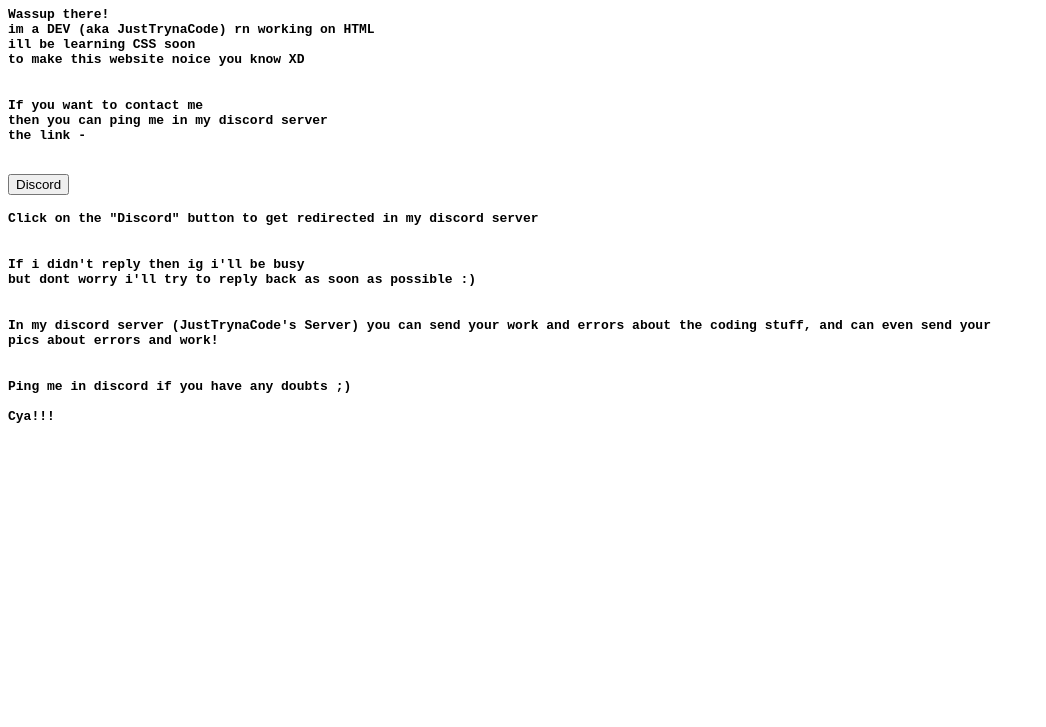
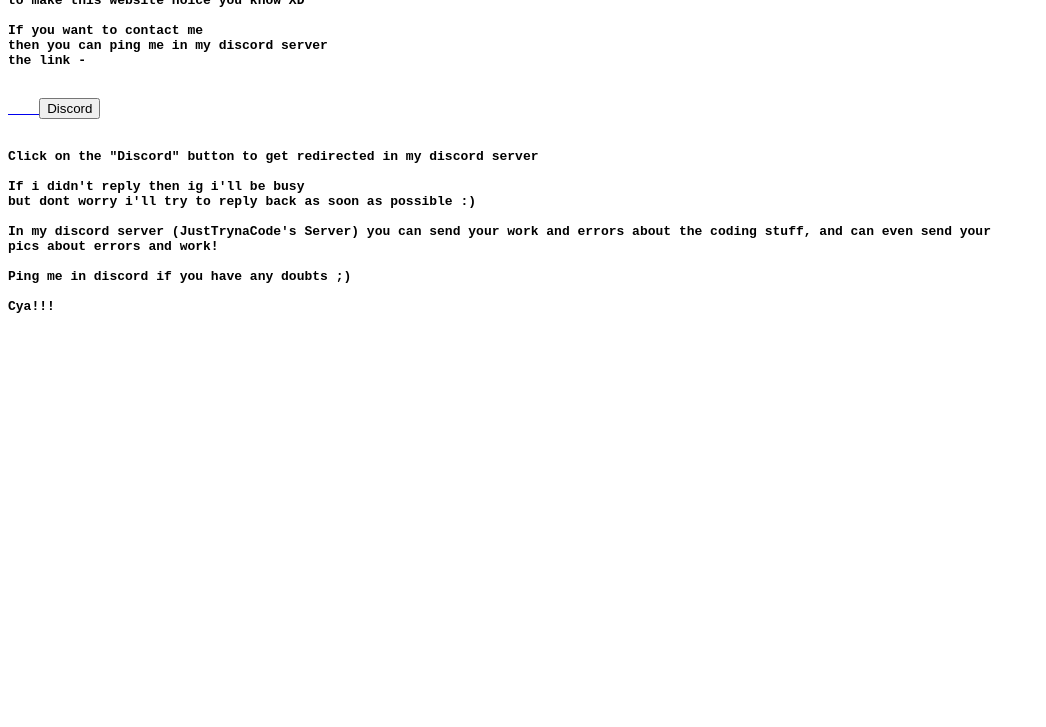
Before and after one commit to JustTrynacodee/JustTrynaCodee.github.io, a plain HTML site: page index.html in a window 1280 px wide. Shown: the part 73-800 px from the top of the page, without its empty margins (0-1046 px from the left). Drawn offline with Linux system fonts and the light colour scheme.

Commit message:
Update index.html

```diff
--- a/index.html
+++ b/index.html
@@ -1,18 +1,16 @@
 <!DOCTYPE html>
 <html lang="en">
-
 <head>
     <meta charset="UTF-8">
     <meta http-equiv="X-UA-Compatible" content="IE=edge">
     <meta name="viewport" content="width=device-width, initial-scale=1.0">
-    <title>JustTrynaCode</title>
+    <title>JustTrynaCodee</title>
 </head>
-
 <body>
     <div>
         <header>
             <h1>
-                JustTyrnaCode
+
             </h1>
         </header>
     </div>
@@ -25,68 +23,30 @@ Wassup there!
 im a DEV (aka JustTrynaCode) rn working on HTML
 ill be learning CSS soon
 to make this website noice you know XD
-                    </pre>
-                </b>
-            </p>
-    </div>
-    <div>
-        <p>
-            <b>
-                <pre>
+
 If you want to contact me
 then you can ping me in my discord server
 the link -
-                    </pre>
-            </b>
-        </p>
-    </div>
-    <div>
-        <a href="https://discord.gg/txWPp3UQ9x" target="_blank">
-            <button>Discord</button></a>
-    </div>
-    <div>
-        <p>
-            <b>
-                <pre>
+
+<div><a href="https://discord.gg/txWPp3UQ9x" target="_blank">
+    <button>Discord</button></a></div>
+
 Click on the "Discord" button to get redirected in my discord server
-                </pre>
-            </b>
-        </p>
-    </div>
-    <div>
-        <p>
-            <b>
-                <pre>
+
 If i didn't reply then ig i'll be busy
 but dont worry i'll try to reply back as soon as possible :)
-                </pre>
-            </b>
-        </p>
-    </div>
-    <div>
-        <p>
-            <b>
-                <pre>
+
 In my discord server (JustTrynaCode's Server) you can send your work and errors about the coding stuff, and can even send your
 pics about errors and work!
-                </pre>
-            </b>
-        </p>
-    </div>
-    </main>
-    <div>
-        <footer>
-            <p>
-                <b>
-                    <pre>
+
 Ping me in discord if you have any doubts ;)
 
 Cya!!!
                     </pre>
                 </b>
             </p>
-        </footer>
+        </main>
     </div>
+
 </body>
-
 </html>
```
Lines whose indentation alone changed are shown as unchanged.
